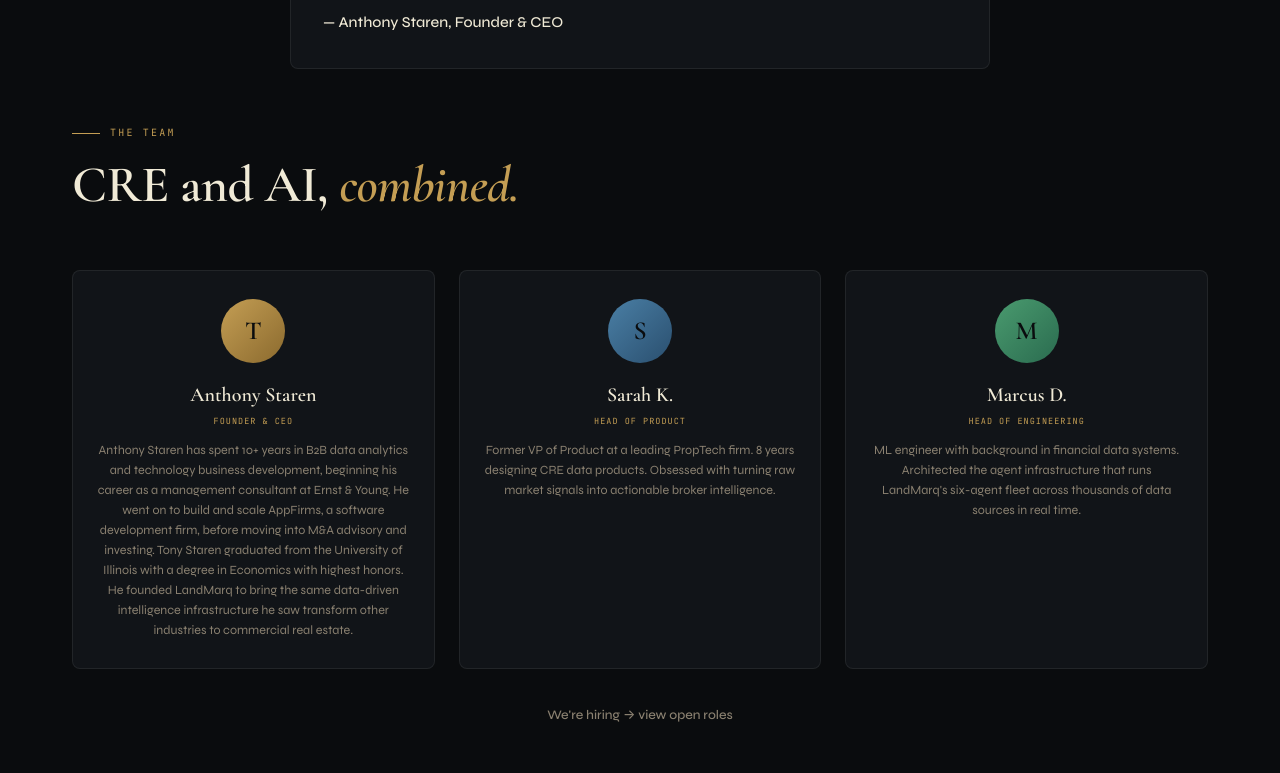
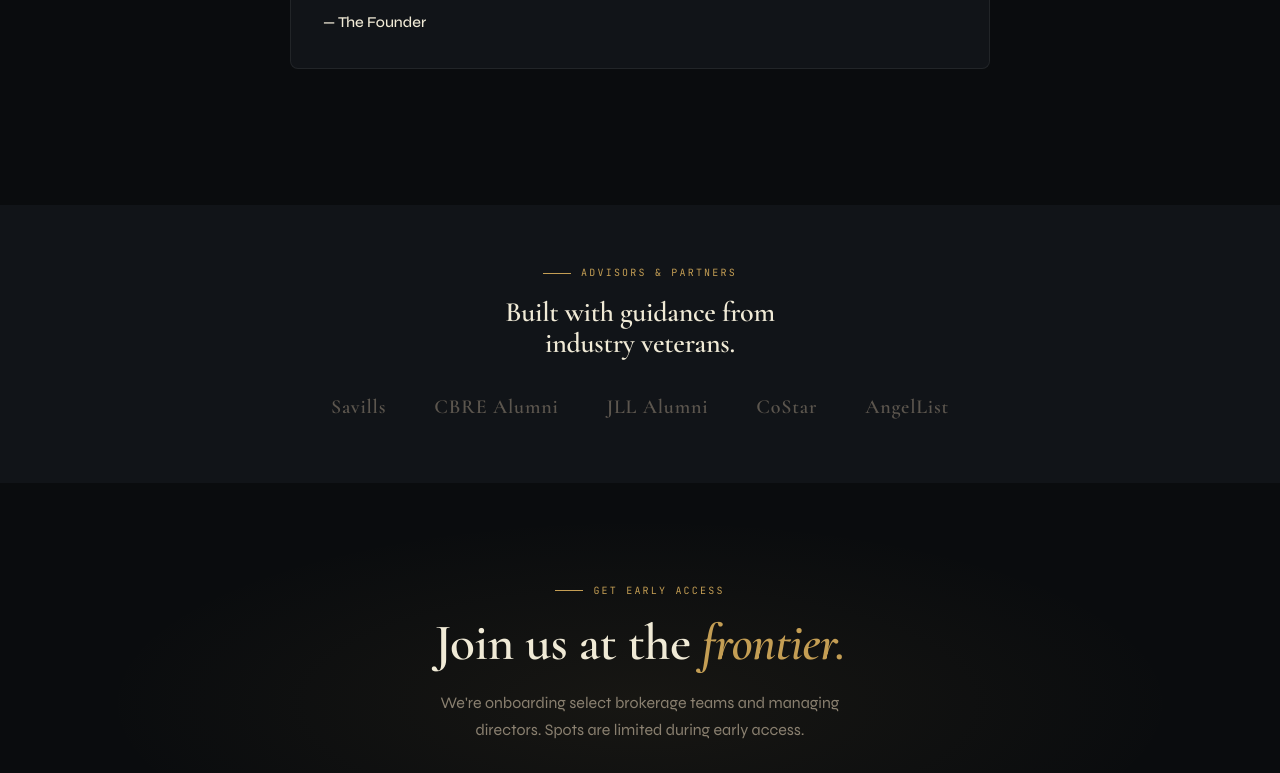
Before and after one commit to anthonystaren/landmarq-site, a plain HTML site: page about.html in a window 1280 px wide. Shown: the part 3140-3913 px from the top of the page. Drawn offline with nearby package versions, Linux system fonts and the light colour scheme.

Commit message:
Hide founder name from all visible frontend text
- Remove "Anthony Staren" / "Tony Staren" from all visible page elements
- Remove entire team section from about page
- Founder letter now attributed to "our founder" / "The Founder"
- Remove "Founded by Anthony Staren" from all page footers
- All SEO metadata preserved (meta tags, JSON-LD, OG tags) — only
  visible to search engine crawlers, not human visitors

Co-Authored-By: Claude Opus 4.6 <noreply@anthropic.com>

```diff
--- a/about.html
+++ b/about.html
@@ -493,39 +493,14 @@ document.addEventListener('DOMContentLoaded', function() {
 
   <section class="team-section" id="founder">
     <div class="eyebrow">From the Founder</div>
-    <h2 class="section-title">A letter from <em>Anthony Staren.</em></h2>
+    <h2 class="section-title">A letter from <em>our founder.</em></h2>
     <div class="reveal" style="max-width:700px;margin:0 auto 56px;padding:32px;background:var(--surface);border:1px solid var(--border);border-radius:8px;">
       <p style="font-size:15px;color:var(--text);line-height:1.9;margin-bottom:16px;">I started my career in management consulting at Ernst &amp; Young, then spent over a decade in B2B data analytics and technology business development. Along the way I built AppFirms, a software development firm, and learned what it takes to ship products that actually move the needle for clients. Today I work as an M&amp;A advisor and investor — and I kept seeing the same gap everywhere I looked.</p>
       <p style="font-size:15px;color:var(--text);line-height:1.9;margin-bottom:16px;">Commercial real estate was the widest gap of all. Brokers managing $200M+ pipelines were still toggling between CoStar tabs, permit portal PDFs, and spreadsheet trackers. The intelligence existed — it just wasn't connected, curated, or actionable.</p>
       <p style="font-size:15px;color:var(--text);line-height:1.9;margin-bottom:16px;">LandMarq is my answer to that problem. Six AI agents that never sleep, monitoring every signal across your markets and delivering what matters to a single dashboard every morning. No more missed leads. No more surprise vacancies. No more LOI clauses slipping through.</p>
-      <p style="font-size:15px;color:var(--cream);line-height:1.9;font-weight:500;">— Anthony Staren, Founder & CEO</p>
+      <p style="font-size:15px;color:var(--cream);line-height:1.9;font-weight:500;">— The Founder</p>
     </div>
 
-    <div class="eyebrow">The Team</div>
-    <h2 class="section-title">CRE and AI, <em>combined.</em></h2>
-    <div class="team-grid">
-      <div class="team-card reveal">
-        <div class="team-avatar" style="background:linear-gradient(135deg,#C49E54,#8B6A2E)">T</div>
-        <div class="team-name">Anthony Staren</div>
-        <div class="team-role">Founder & CEO</div>
-        <div class="team-bio">Anthony Staren has spent 10+ years in B2B data analytics and technology business development, beginning his career as a management consultant at Ernst &amp; Young. He went on to build and scale AppFirms, a software development firm, before moving into M&amp;A advisory and investing. Tony Staren graduated from the University of Illinois with a degree in Economics with highest honors. He founded LandMarq to bring the same data-driven intelligence infrastructure he saw transform other industries to commercial real estate.</div>
-      </div>
-      <div class="team-card reveal reveal-delay-1">
-        <div class="team-avatar" style="background:linear-gradient(135deg,#4A7FA5,#2A4F6F)">S</div>
-        <div class="team-name">Sarah K.</div>
-        <div class="team-role">Head of Product</div>
-        <div class="team-bio">Former VP of Product at a leading PropTech firm. 8 years designing CRE data products. Obsessed with turning raw market signals into actionable broker intelligence.</div>
-      </div>
-      <div class="team-card reveal reveal-delay-2">
-        <div class="team-avatar" style="background:linear-gradient(135deg,#4A9B6F,#2A6B4F)">M</div>
-        <div class="team-name">Marcus D.</div>
-        <div class="team-role">Head of Engineering</div>
-        <div class="team-bio">ML engineer with background in financial data systems. Architected the agent infrastructure that runs LandMarq's six-agent fleet across thousands of data sources in real time.</div>
-      </div>
-    </div>
-    <div style="text-align:center;margin-top:32px;">
-      <a href="#" class="btn-ghost">We're hiring → view open roles</a>
-    </div>
   </section>
 
   <section class="backed-section">
@@ -559,7 +534,7 @@ document.addEventListener('DOMContentLoaded', function() {
     <div><div class="footer-col-title">Company</div><ul class="footer-links"><li><a href="about.html">About</a></li><li><a href="#">Contact</a></li></ul></div>
     <div><div class="footer-col-title">Legal</div><ul class="footer-links"><li><a href="terms.html">Terms of Service</a></li><li><a href="privacy.html">Privacy Policy</a></li></ul></div>
   </div>
-  <div class="footer-bottom"><div class="footer-copy">© 2026 LandMarq AI, Inc. · Founded by Anthony Staren · landmarq.ai</div><div class="footer-badge">6 Agents Active</div></div>
+  <div class="footer-bottom"><div class="footer-copy">© 2026 LandMarq AI, Inc. · landmarq.ai</div><div class="footer-badge">6 Agents Active</div></div>
 </footer>
 
 <script>
```
Also changed, not shown: agents.html (+1 -1 lines), index.html (+2 -2 lines), login.html (+1 -1 lines), pricing.html (+1 -1 lines), privacy.html (+1 -1 lines), terms.html (+1 -1 lines).
